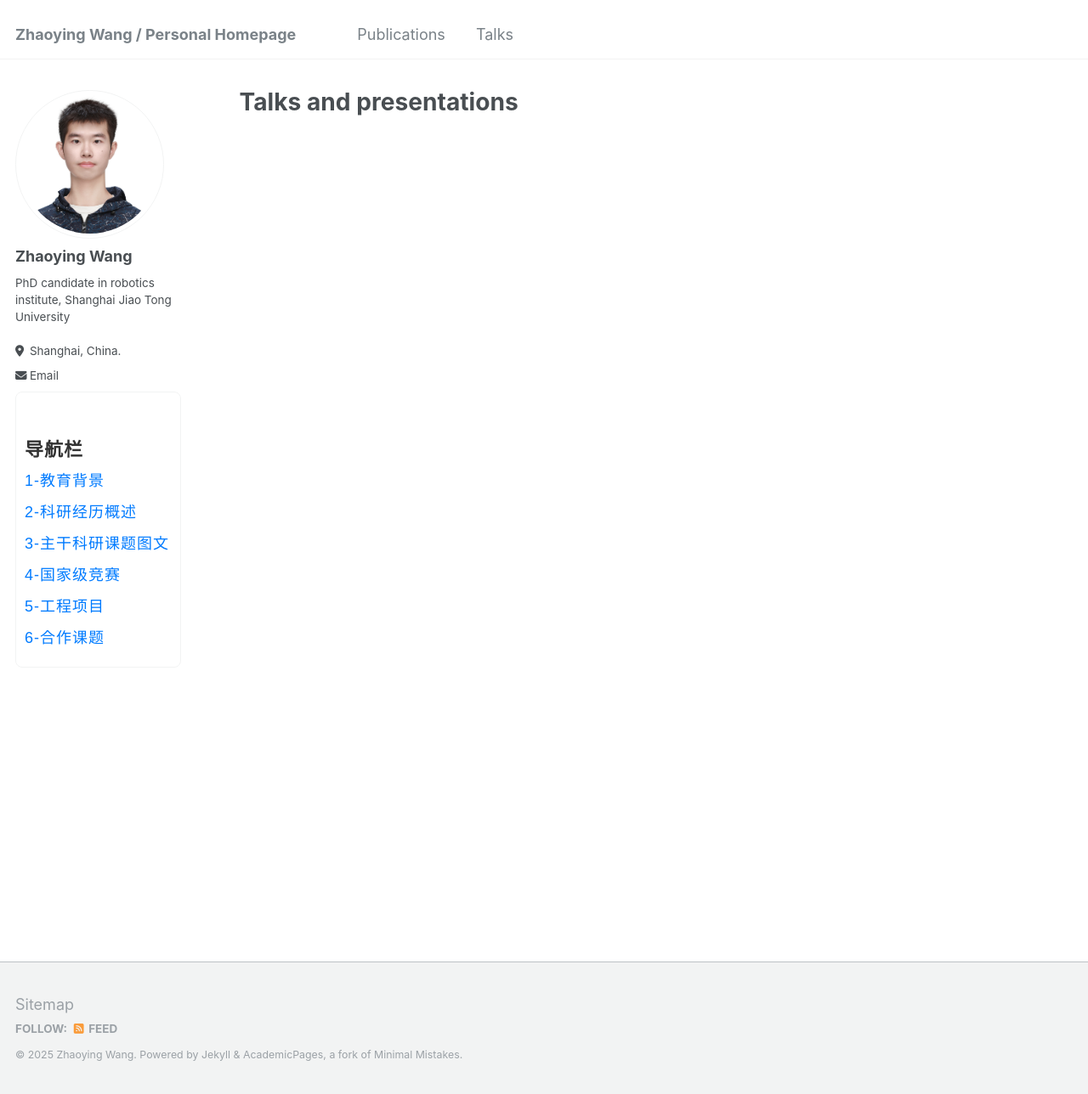
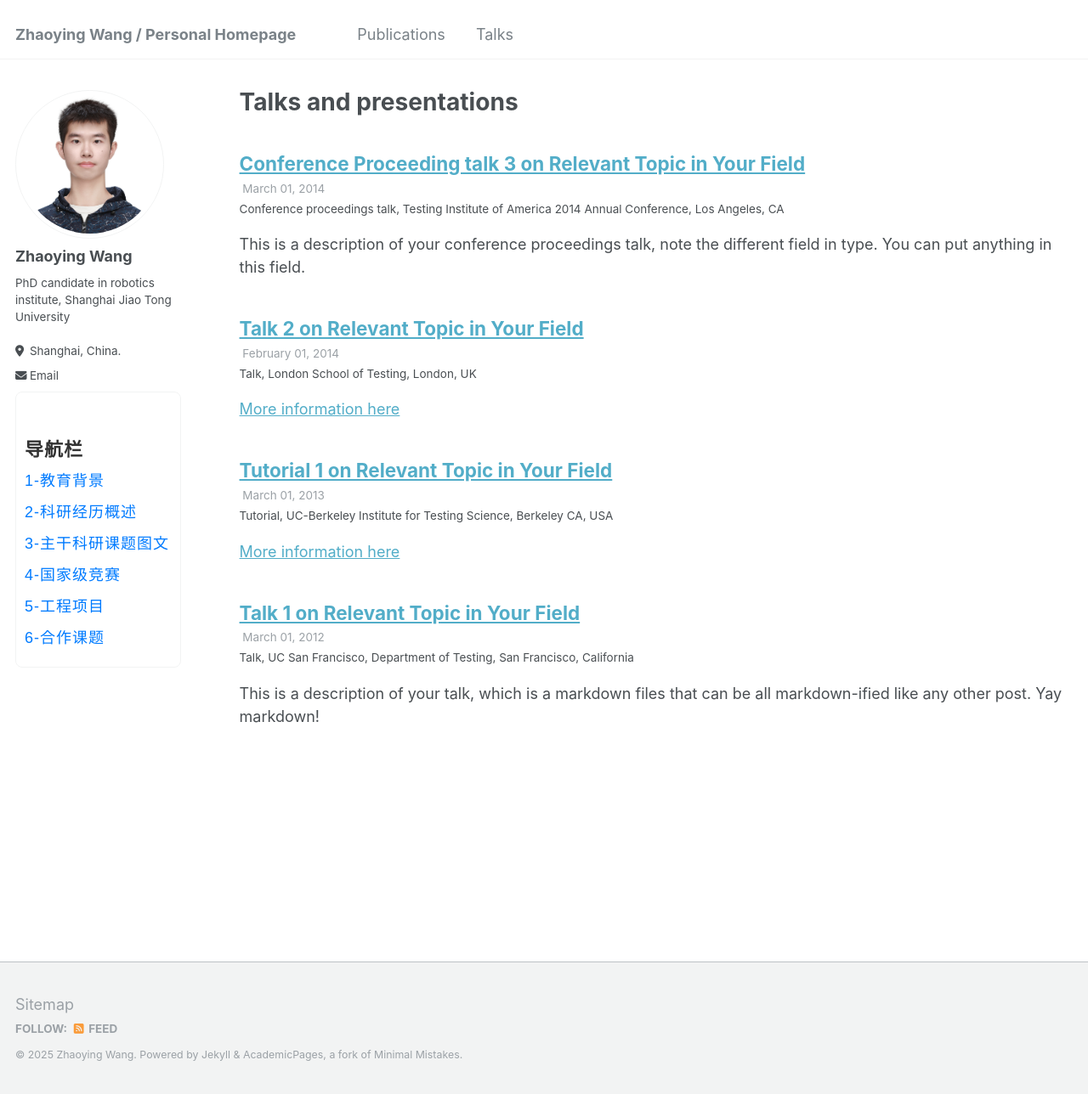
Before and after one commit to myboyhood/myboyhood.github.io, a Jekyll site: the page built from _pages/talks.html, in a window 1280 px wide and 1288 px high. Shown: the whole window at 85% size. Built offline with Jekyll 4.4.1, drawn with Linux system fonts in a browser that asks for light colours; part of the change alters nothing that is shown.

```diff
--- a/_config.yml
+++ b/_config.yml
@@ -217,15 +217,15 @@ collections:
   # teaching:
   #   output: true
   #   permalink: /:collection/:path/
-  # publications:
-  #   output: true
-  #   permalink: /:collection/:path/
+  publications:
+    output: true
+    permalink: /:collection/:path/
   # portfolio:
   #   output: true
   #   permalink: /:collection/:path/
-  # talks:
-  #   output: true
-  #   permalink: /:collection/:path/
+  talks:
+    output: true
+    permalink: /:collection/:path/
 
 
 # Defaults
```
